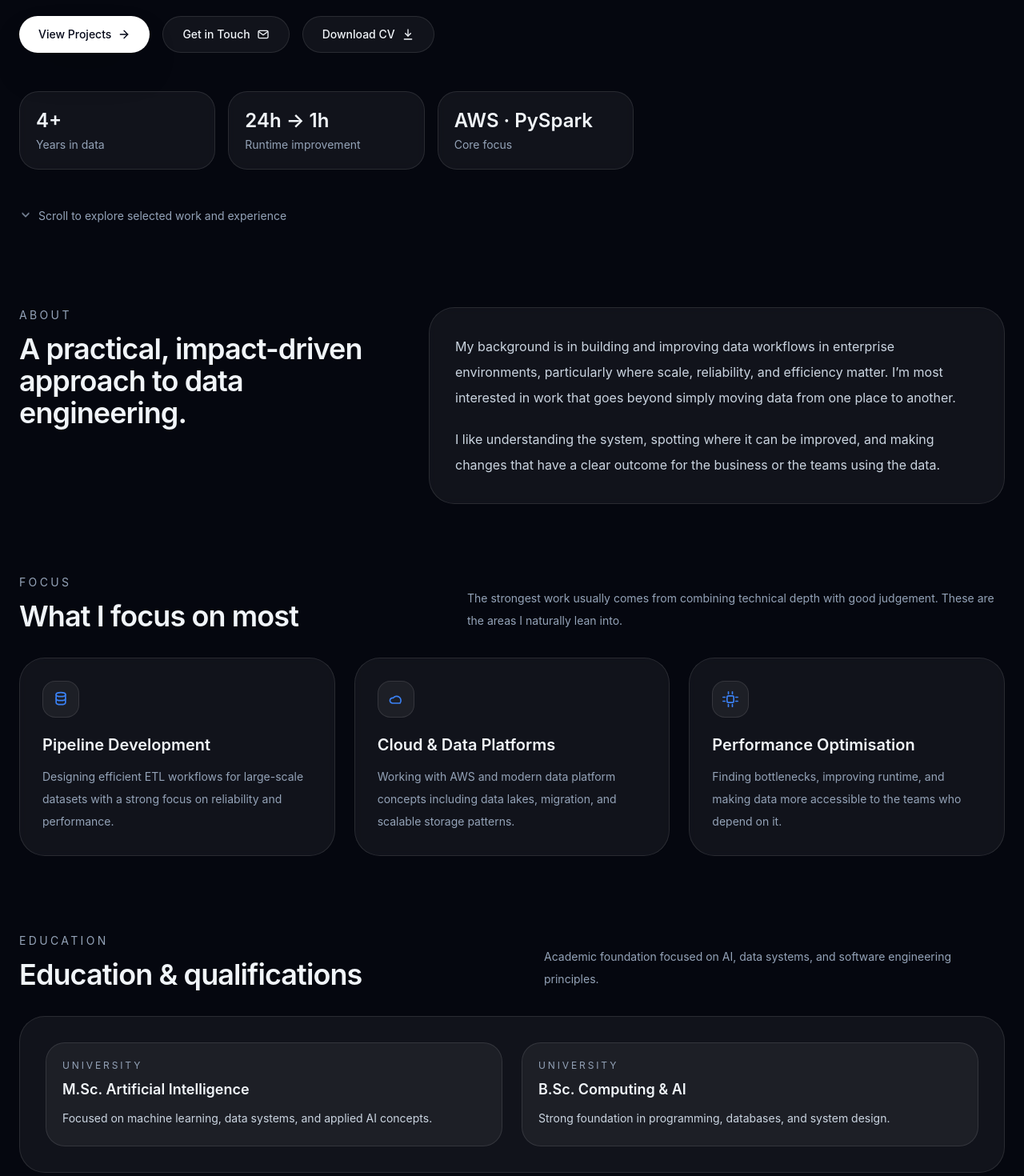
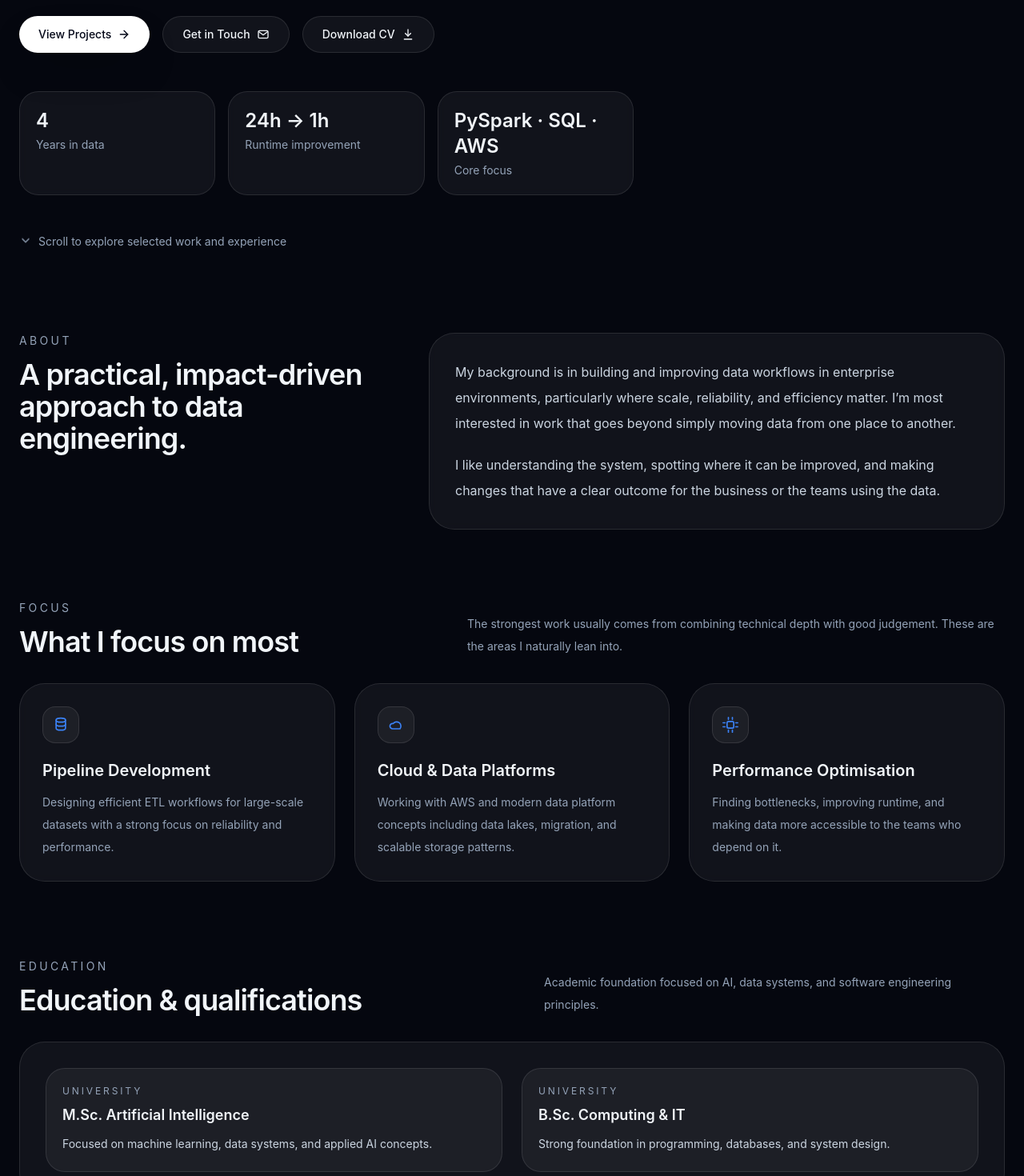
Before and after one commit to calum-nairn99/calum_portfolio_website, a React (Vite) app: page / in a window 1280 px wide. Shown: the part 640-2110 px from the top of the page at 80% size. Built offline with nearby package versions, Linux system fonts and the light colour scheme.

Commit message:
Small fixes

```diff
--- a/src/App.jsx
+++ b/src/App.jsx
@@ -696,9 +696,9 @@ export default function CalumPortfolioWebsite() {
   ];
 
   const stats = [
-    { label: "Years in data", value: "4+" },
+    { label: "Years in data", value: "4" },
     { label: "Runtime improvement", value: "24h → 1h" },
-    { label: "Core focus", value: "AWS · PySpark" },
+    { label: "Core focus", value: "PySpark · SQL · AWS" },
   ];
 
   const educationItems = [
@@ -709,7 +709,7 @@ export default function CalumPortfolioWebsite() {
         "Focused on machine learning, data systems, and applied AI concepts.",
     },
     {
-      title: "B.Sc. Computing & AI",
+      title: "B.Sc. Computing & IT",
       school: "University",
       detail:
         "Strong foundation in programming, databases, and system design.",
```
